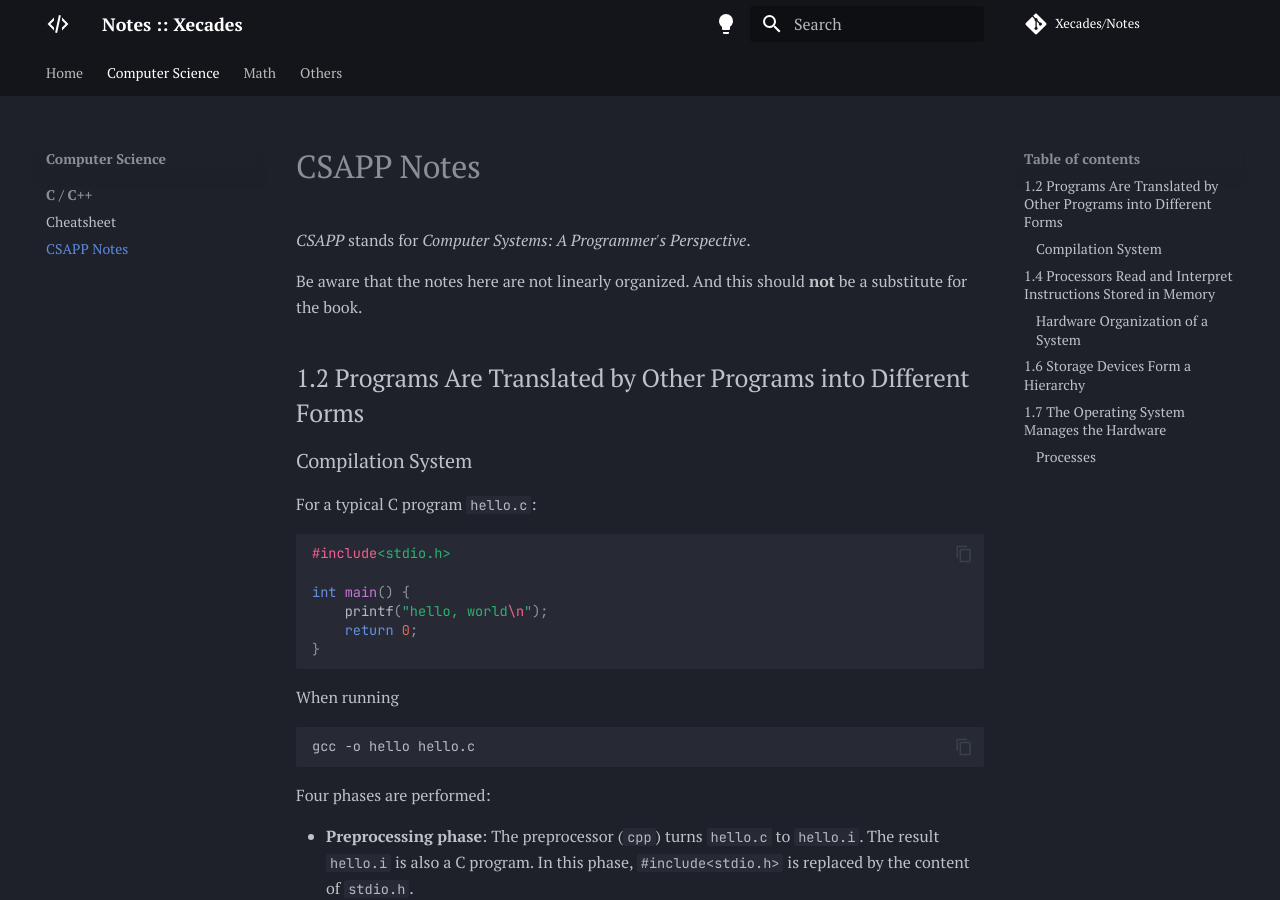
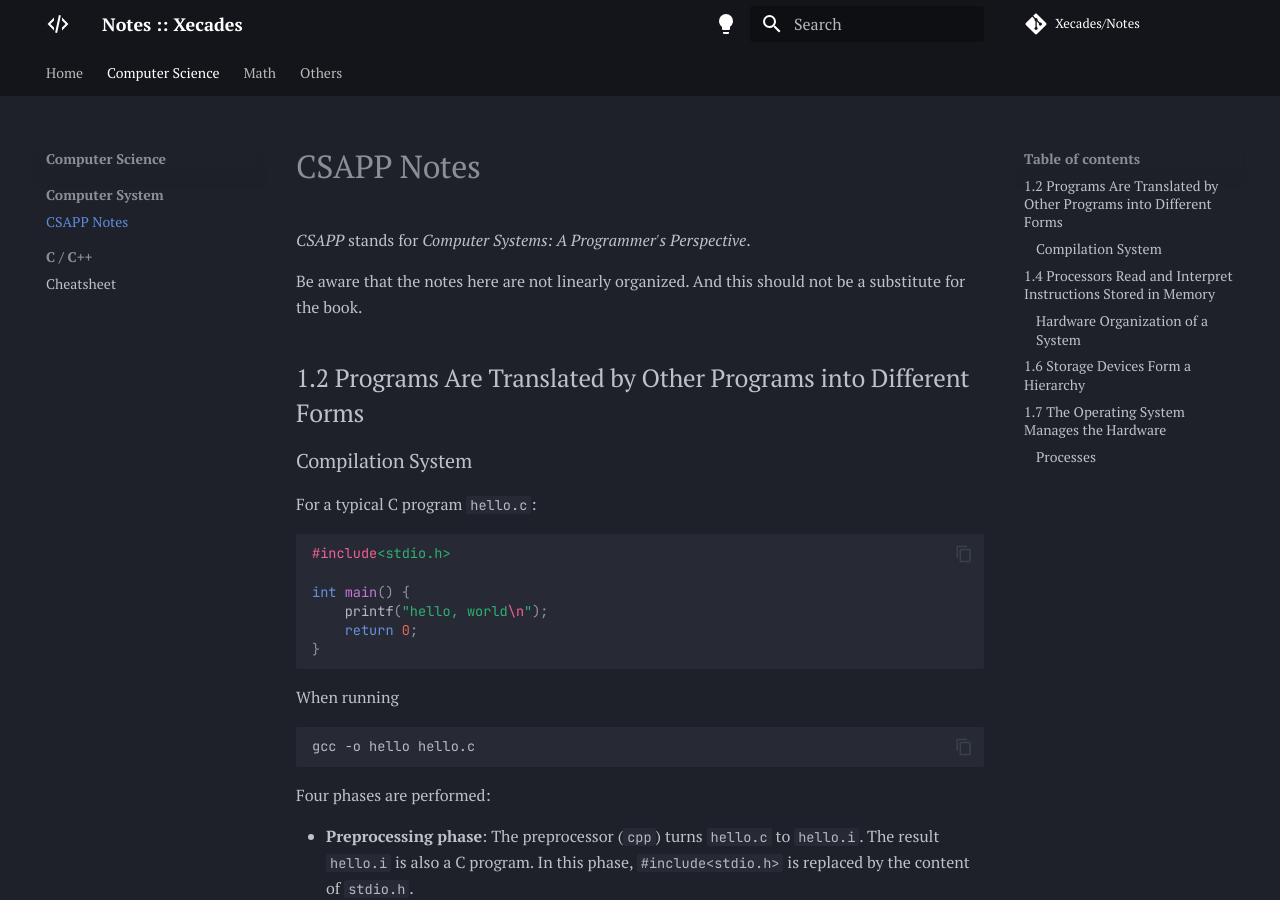
Before and after one commit to Xecades/Notes, an MkDocs documentation site: the page built from docs/cs/c-sys/csapp-notes.md, in a window 1280 px wide and 900 px high. Built offline with MkDocs 1.6.1 and Material for MkDocs 9.7.7, drawn with Linux system fonts in a browser that asks for light colours; comment, search, counter and statistics services are not loaded.

```diff
--- a/docs/cs/c-cpp/csapp-notes.md
+++ b/docs/cs/c-sys/csapp-notes.md
@@ -2,7 +2,7 @@
 
 *CSAPP* stands for *Computer Systems: A Programmer's Perspective*.
 
-Be aware that the notes here are not linearly organized. And this should **not** be a substitute for the book.
+Be aware that the notes here are not linearly organized. And this should not be a substitute for the book.
 
 ## 1.2 Programs Are Translated by Other Programs into Different Forms
 
--- a/mkdocs.yml
+++ b/mkdocs.yml
@@ -75,9 +75,10 @@ nav:
     - Overview: index.md
     - Comment: comment.md
   - Computer Science:
+    - Computer System:
+      - CSAPP Notes: cs/c-sys/csapp-notes.md
     - C / C++:
       - Cheatsheet: cs/c-cpp/c-language-cheatsheet.md
-      - CSAPP Notes: cs/c-cpp/csapp-notes.md
   - Math:
     - Mathematical Analysis:
       - Completeness Of Real Numbers: math/ma/completeness-of-real-numbers.md
```
Also changed, not shown: docs/cs/c-sys/img/hardware-organization-of-a-system.png (renamed from docs/cs/c-cpp/img/hardware-organization-of-a-system.png), docs/cs/c-sys/img/memory-hierarchy.png (renamed from docs/cs/c-cpp/img/memory-hierarchy.png).
